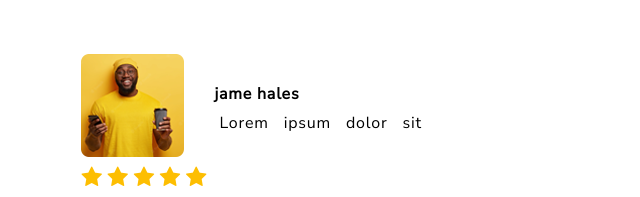
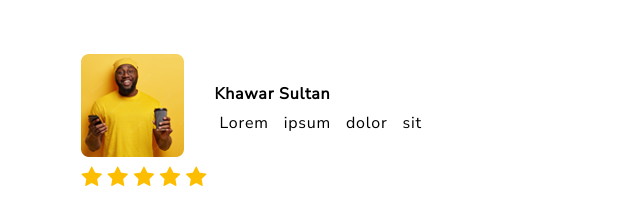
Before and after one commit to KhawarSultan/Brownin-Website, a plain HTML site: page index.html in a window 1280 px wide. Shown: the part 1282-1479 px from the top of the page, 568-1208 px from the left. Drawn offline with nearby package versions, Linux system fonts and the light colour scheme.

Commit message:
Commit 2

```diff
--- a/index.html
+++ b/index.html
@@ -189,7 +189,7 @@
                 <span>
 
                     <strong>
-                        <p>jame hales</p>
+                        <p>Khawar Sultan</p>
                     </strong>
                     <a href="#">Lorem </a>
                     <a href="#">ipsum </a>
```
